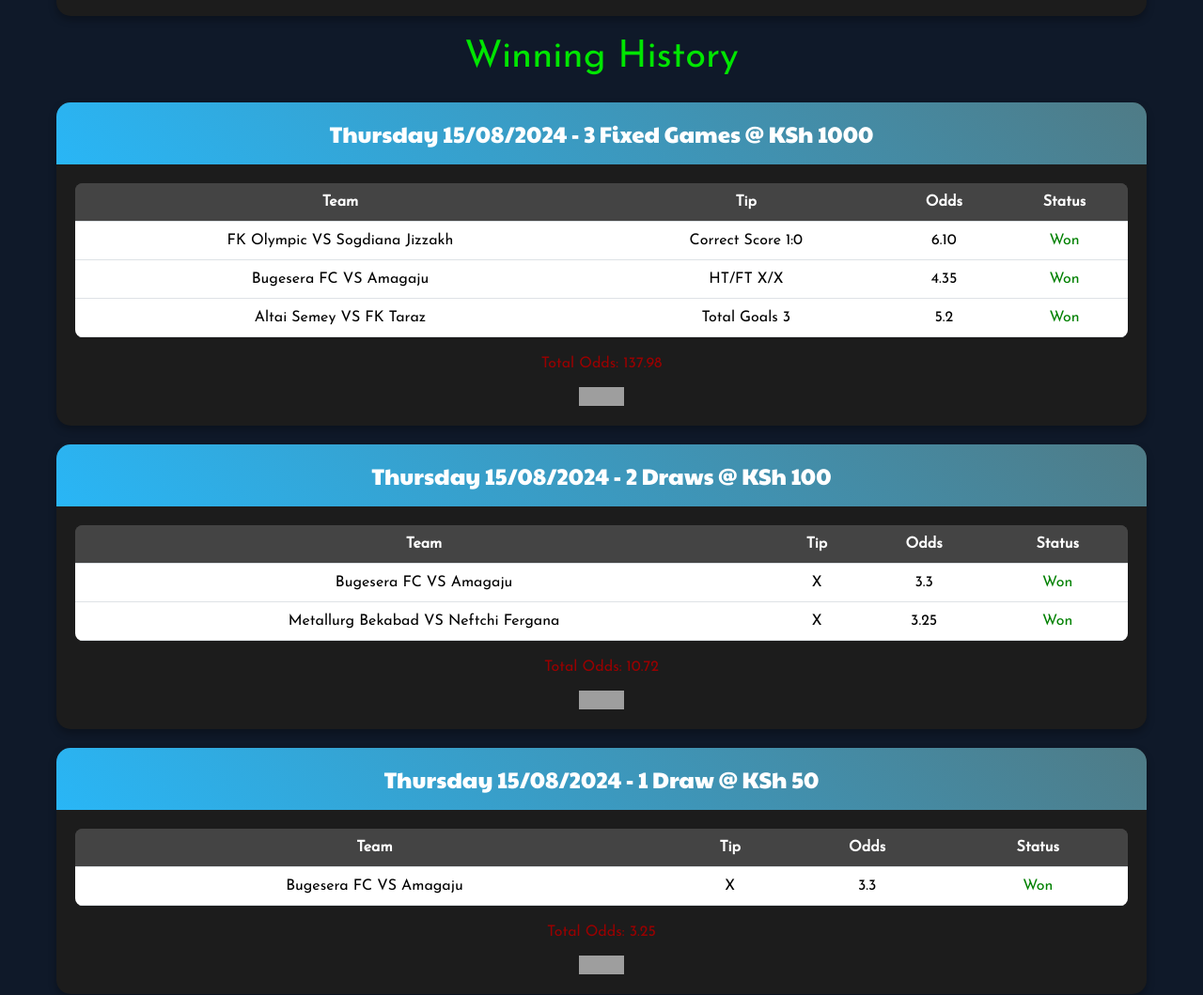
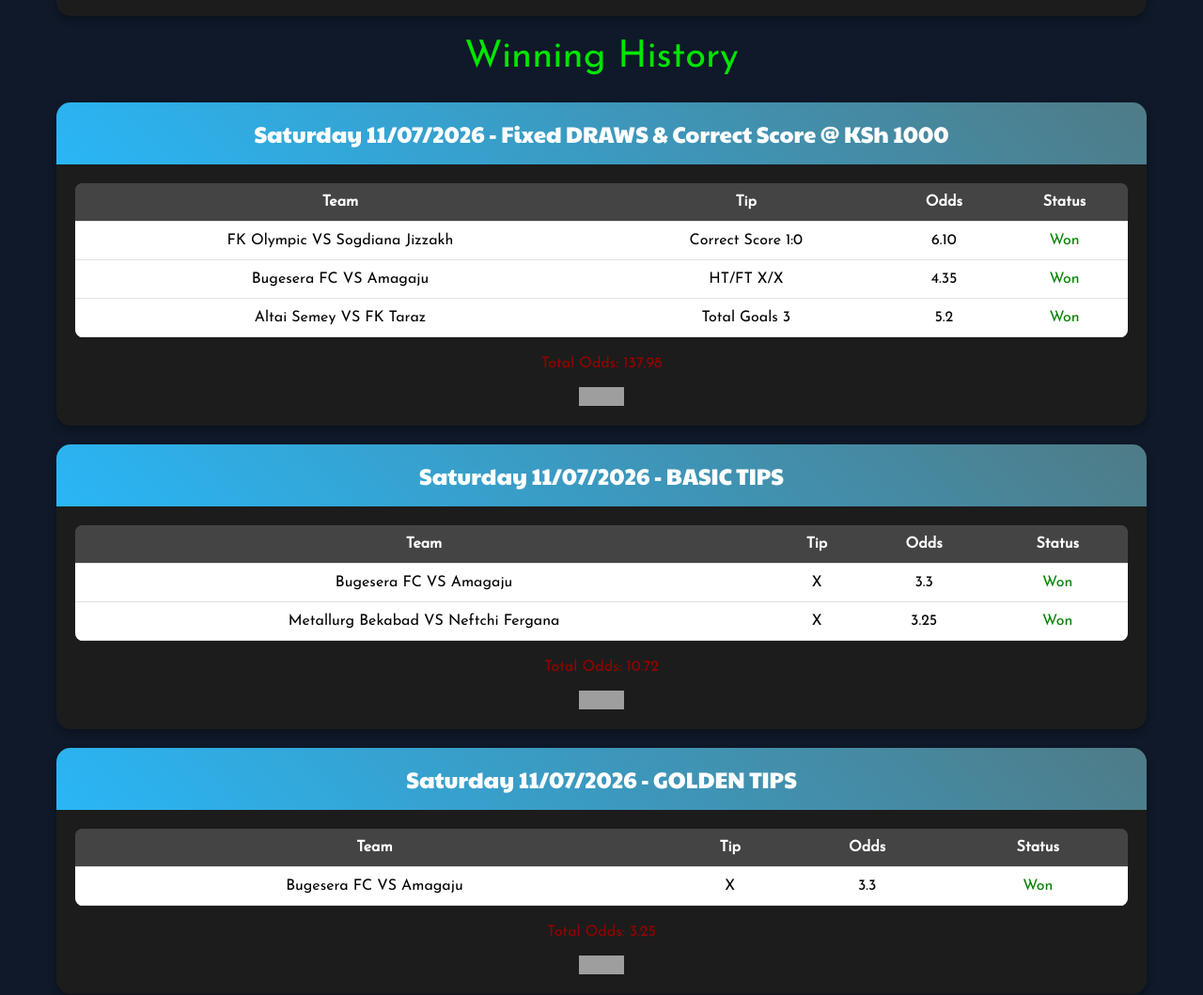
Before and after one commit to Mwakiz/mightytips, a plain HTML site: page index.html in a window 1280 px wide. Shown: the part 1860-2919 px from the top of the page at 94% size. Drawn offline with nearby package versions, Linux system fonts and the light colour scheme; grey boxes are pictures that could not be loaded.

Commit message:
Update index.html

```diff
--- a/index.html
+++ b/index.html
@@ -299,7 +299,7 @@
         <section class="past-tips">
             <h1 class="text-center mb-4" style="color:#00e600;">Winning History</h1>
             <div class="card">
-                <div class="card-header">Thursday 15/08/2024 - 3 Fixed Games @ KSh 1000</div>
+                <div class="card-header">Saturday 11/07/2026 - Fixed DRAWS & Correct Score @ KSh 1000</div>
                 <div class="card-body">
                     <table class="table">
                         <thead>
@@ -336,7 +336,7 @@
                 </div>
             </div>
             <div class="card">
-                <div class="card-header">Thursday 15/08/2024 - 2 Draws @ KSh 100</div>
+                <div class="card-header">Saturday 11/07/2026 - BASIC TIPS</div>
                 <div class="card-body">
                     <table class="table">
                         <thead>
@@ -367,7 +367,7 @@
                 </div>
             </div>
             <div class="card">
-                <div class="card-header">Thursday 15/08/2024 - 1 Draw @ KSh 50</div>
+                <div class="card-header">Saturday 11/07/2026 - GOLDEN TIPS</div>
                 <div class="card-body">
                     <table class="table">
                         <thead>
```
